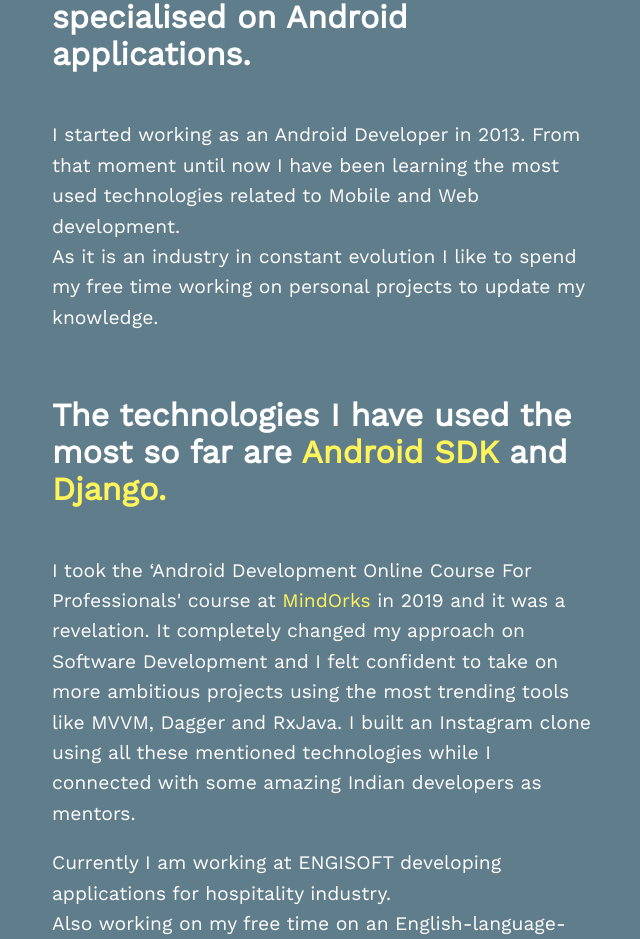
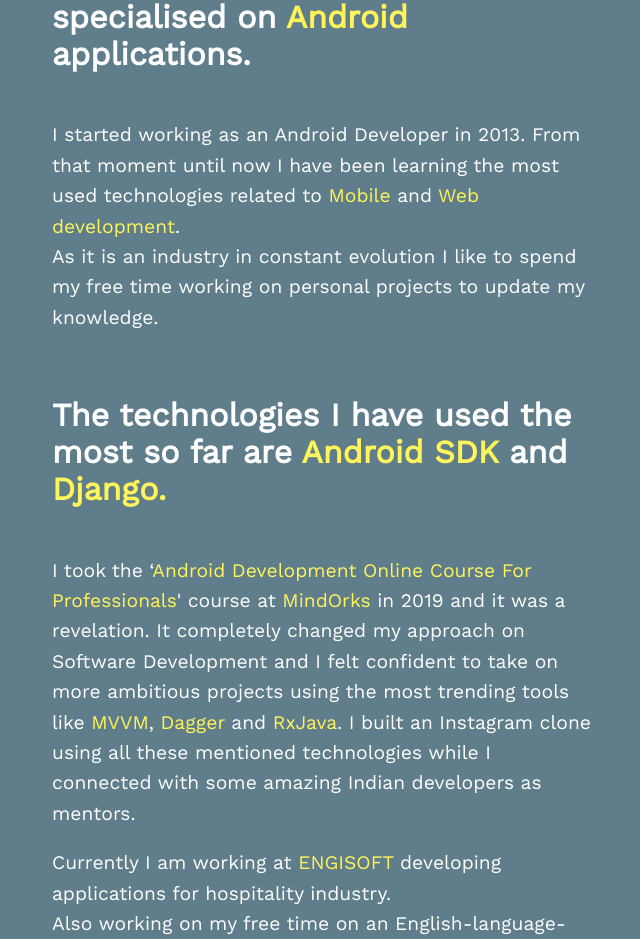
Before and after one commit to jpaya17/portfolio, a React (Create React App) app: page /about in a window 1280 px wide. Shown: the part 593-1532 px from the top of the page, without its empty margins (316-956 px from the left). Built offline with nearby package versions, Linux system fonts and the light colour scheme.

Commit message:
Add speaking languages and highlight some words on the about page.

```diff
--- a/src/components/Skills.js
+++ b/src/components/Skills.js
@@ -19,7 +19,6 @@
       <div className="books-pic-container">
         <img className="books" src="/portfolio/img/skills.png" alt="me-carrying-books" />
       </div>
-
       <PageTitle title="Frameworks / Technologies" />
       <div className="skill-bar-group">
         <SkillBar skillName="Android" percentage="90%" />
@@ -27,7 +26,6 @@
         <SkillBar skillName="Django" percentage="65%" />
         <SkillBar skillName="Ionic Framework" percentage="55%" />
       </div>
-
       <PageTitle title="Programming Languages" />
       <div className="skill-bar-group">
         <SkillBar skillName="Java" percentage="90%" />
@@ -36,13 +34,18 @@
         <SkillBar skillName="Python" percentage="50%" />
         <SkillBar skillName="Swift" percentage="35%" />
       </div>
-
       <PageTitle title="Others" />
       <div className="skill-bar-group">
         <SkillBar skillName="Design Patters" percentage="55%" />
         <SkillBar skillName="Clean Architecture" percentage="65%" />
         <SkillBar skillName="S.O.L.I.D Principles" percentage="85%" />
         <SkillBar skillName="Git" percentage="80%" />
+      </div>
+      <PageTitle title="Languages" />
+      <div className="skill-bar-group">
+        <SkillBar skillName="English" percentage="75%" />
+        <SkillBar skillName="Spanish" percentage="90%" />
+        <SkillBar skillName="Catalan" percentage="90%" />
       </div>
       {style}
     </Layout>
--- a/src/components/text/AboutText.js
+++ b/src/components/text/AboutText.js
@@ -4,29 +4,26 @@
   return (
     <div className="about-text">
       <h1 className="about-title">
-        A passionate <span className="yellow">Mobile Developer</span> specialised on Android applications.
+        A passionate <span className="yellow">Mobile Developer</span> specialised on <span className="yellow">Android</span> applications.
       </h1>
       <p>
         I started working as an Android Developer in 2013.
-        From that moment until now I have been learning the most used technologies related to Mobile and Web development.
-        <br></br>As it is an industry in constant evolution I like to spend my free time working on personal projects to update
-        my knowledge.
+        From that moment until now I have been learning the most used technologies related to<span className="yellow"> Mobile </span>and<span className="yellow"> Web development</span>.
+        <br></br>As it is an industry in constant evolution I like to spend my free time working on personal projects to update my knowledge.
       </p>
       <h1 className="about-title">
-        The technologies I have used the most so far are
-        <span className="yellow"> Android SDK </span> and
-        <span className="yellow"> Django. </span>
+        The technologies I have used the most so far are <span className="yellow"> Android SDK </span> and <span className="yellow"> Django. </span>
       </h1>
       <p>
-        I took the ‘Android Development Online Course For Professionals' course at <span className="yellow"> MindOrks </span> in 2019 and it was a revelation.
+        I took the ‘<span className="yellow">Android Development Online Course For Professionals</span>' course at <span className="yellow"> MindOrks </span> in 2019 and it was a revelation.
         It completely changed my approach on Software Development and I felt confident to take on more ambitious
-        projects using the most trending tools like MVVM, Dagger and RxJava.
+        projects using the most trending tools like <span className="yellow">MVVM</span>, <span className="yellow">Dagger</span> and <span className="yellow">RxJava</span>.
         I built an Instagram clone using all these mentioned technologies while I connected with some amazing Indian developers as mentors.
       </p>
       <p>
-        Currently I am working at ENGISOFT developing applications for hospitality industry.
+        Currently I am working at <span className="yellow">ENGISOFT</span> developing applications for hospitality industry.
         <br></br>
-        Also working on my free time on an English-language-learning Android application and collaborating on the UrbanNoise open-source project.
+        Also working on my free time on an English-language-learning Android application and collaborating to the <span className="yellow">UrbanNoise</span> open-source project.
       </p>
       {style}
     </div>
--- a/src/components/text/HelloText.js
+++ b/src/components/text/HelloText.js
@@ -8,7 +8,7 @@
         <br />
         <p className="smaller2">
           I am currently based in Igualada, Spain.
-          Working at <span className="yellow">ENGISOFT</span> and contributing on the <span className="yellow">UrbanNoise</span> open-source project.
+          Working at <span className="yellow">ENGISOFT</span> and contributing to the <span className="yellow">UrbanNoise</span> open-source project.
         </p>
         <div className="img-container">
           <img className="sardine" src="/portfolio/img/car.png" alt="car" />
```
